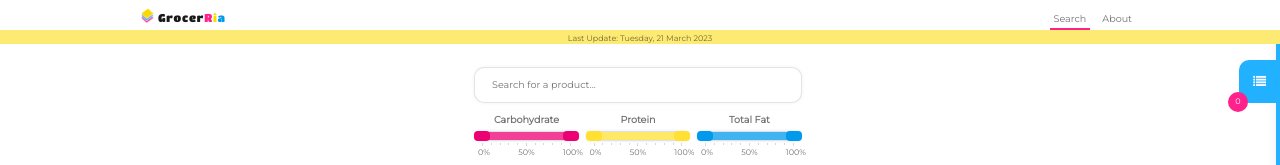
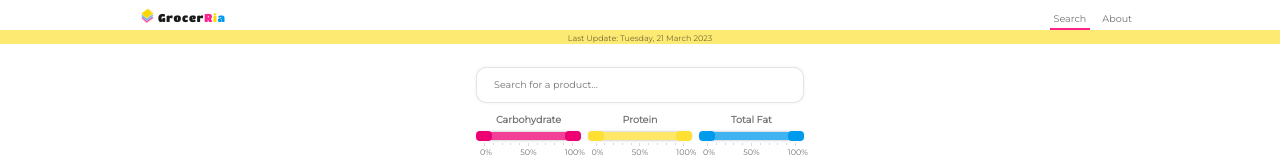
Before and after one commit to Pyjamees/grocerria-frontend, a React (Create React App) app: page / in a window 1280 px wide. Shown: the top 165 px of the page. Built offline with nearby package versions, Linux system fonts and the light colour scheme; no server answers.

Commit message:
test commit

```diff
--- a/src/components/Home.jsx
+++ b/src/components/Home.jsx
@@ -35,10 +35,10 @@ function Home() {
             <Search saveItemArray={saveItemArray} />
           </SavedItemArrayContext.Provider>
         </Container>
-        <SidePanel
+        {/* <SidePanel
           savedItemArray={savedItemArray}
           savedItemsCount={savedItemsCount}
-        />
+        /> */}
       </div>
     </div>
   );
```
